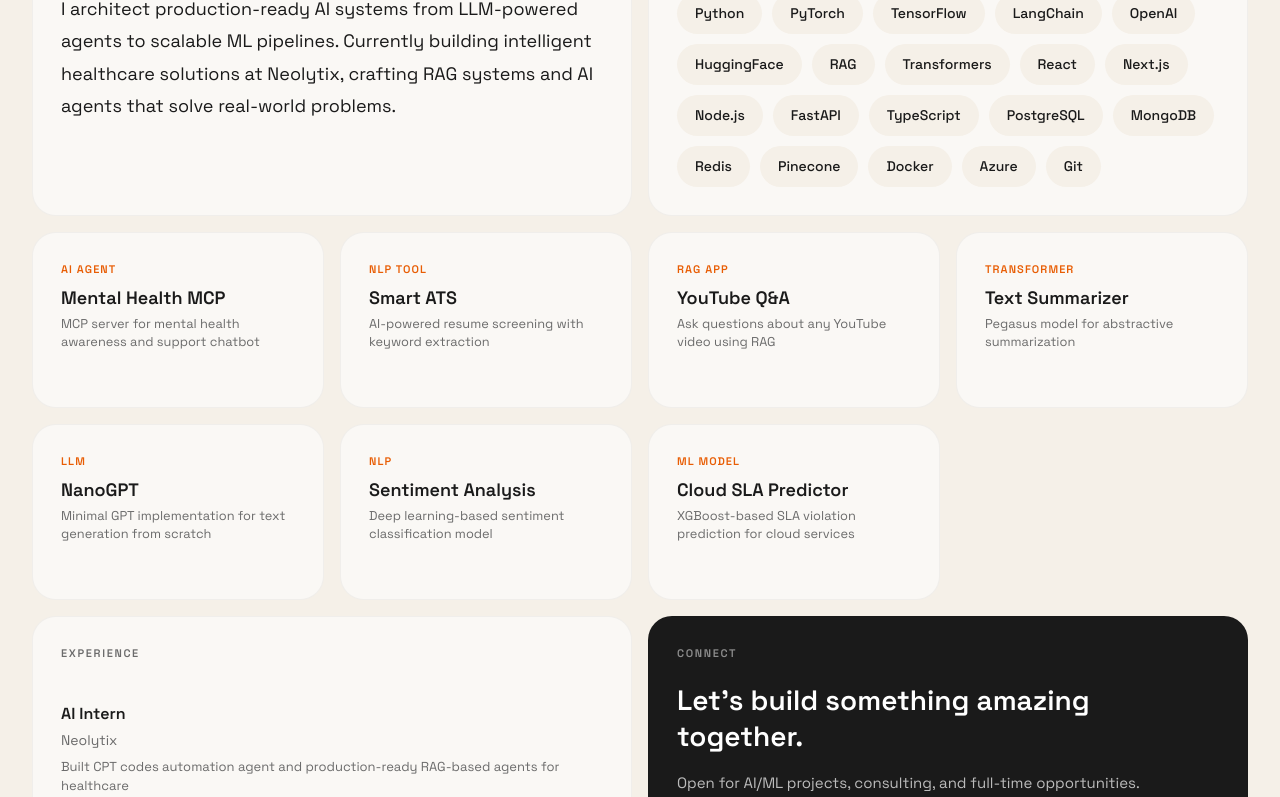
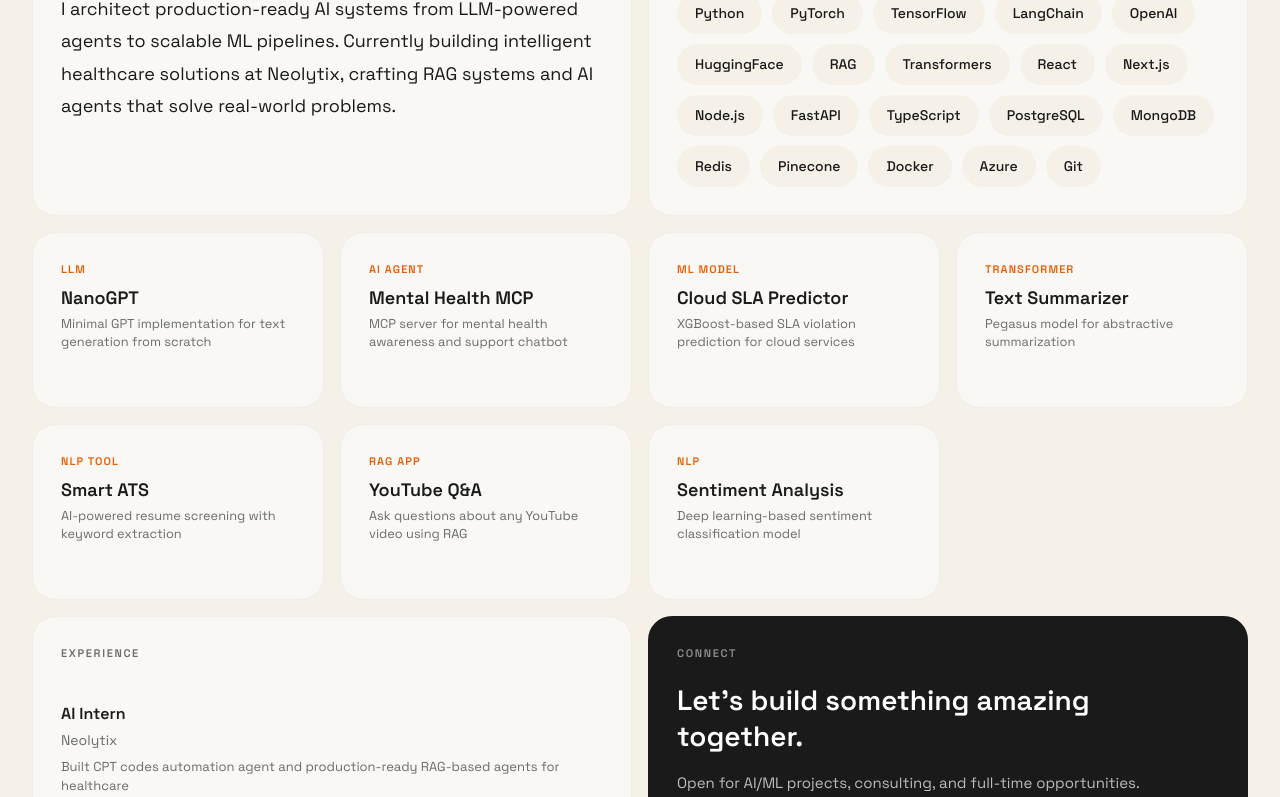
Before and after one commit to sarthexe/portfolio, a React (Vite) app: page / in a window 1280 px wide. Shown: the part 517-1314 px from the top of the page. Built offline with nearby package versions, Linux system fonts and the light colour scheme.

Commit message:
rearranged the position of projects

```diff
--- a/src/App.jsx
+++ b/src/App.jsx
@@ -43,13 +43,14 @@ export default function Portfolio() {
   };
 
   const projects = [
+    { name: "NanoGPT", type: "LLM", desc: "Minimal GPT implementation for text generation from scratch", link: "https://github.com/sarthexe/nano-gpt" },
     { name: "Mental Health MCP", type: "AI Agent", desc: "MCP server for mental health awareness and support chatbot", link: "https://github.com/sarthexe/mental-health-awareness-mcp" },
+    { name: "Cloud SLA Predictor", type: "ML Model", desc: "XGBoost-based SLA violation prediction for cloud services", link: "#" },
+    { name: "Text Summarizer", type: "Transformer", desc: "Pegasus model for abstractive summarization", link: "https://github.com/sarthexe/text-summarizer" },
     { name: "Smart ATS", type: "NLP Tool", desc: "AI-powered resume screening with keyword extraction", link: "https://github.com/sarthexe/smart-ats" },
     { name: "YouTube Q&A", type: "RAG App", desc: "Ask questions about any YouTube video using RAG", link: "https://github.com/sarthexe/yt_qna" },
-    { name: "Text Summarizer", type: "Transformer", desc: "Pegasus model for abstractive summarization", link: "https://github.com/sarthexe/text-summarizer" },
-    { name: "NanoGPT", type: "LLM", desc: "Minimal GPT implementation for text generation from scratch", link: "https://github.com/sarthexe/nano-gpt" },
     { name: "Sentiment Analysis", type: "NLP", desc: "Deep learning-based sentiment classification model", link: "https://github.com/sarthexe/Sentiment-Analysis-Minor-Project" },
-    { name: "Cloud SLA Predictor", type: "ML Model", desc: "XGBoost-based SLA violation prediction for cloud services", link: "#" },
+
   ];
 
   const stack = [
```
